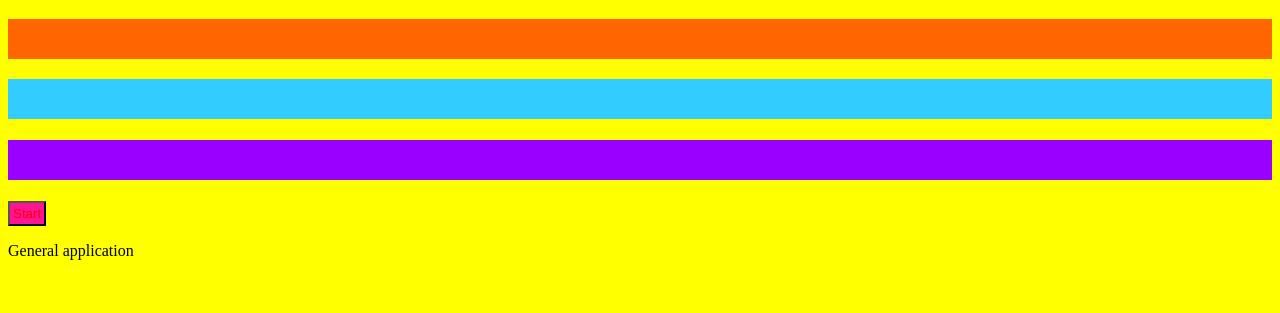
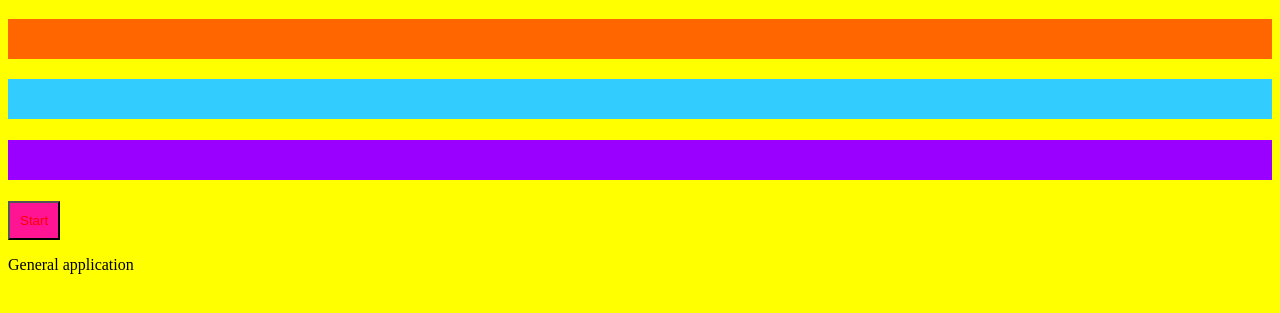
Before and after one commit to lovely1/project2, a plain HTML site: page index.html in a window 1280 px wide. Shown: the part 101-414 px from the top of the page. Drawn offline with nearby package versions, Linux system fonts and the light colour scheme.

Commit message:
Update style.css

```diff
--- a/style.css
+++ b/style.css
@@ -54,5 +54,8 @@ button{
 color: #FF0000;
 background-color: #FF1493;
 text-align: center;
-padding:3px;
+padding-top:10px;
+padding-bottom:10px;
+padding-right:10px;
+padding-left:10px;
 }
```
